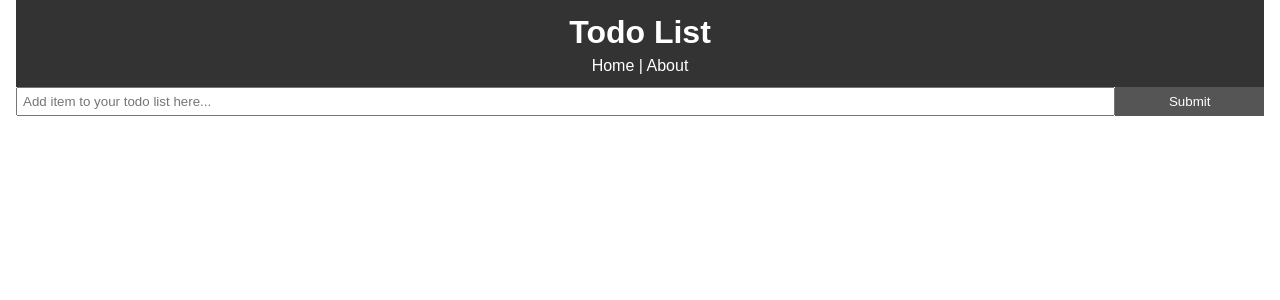
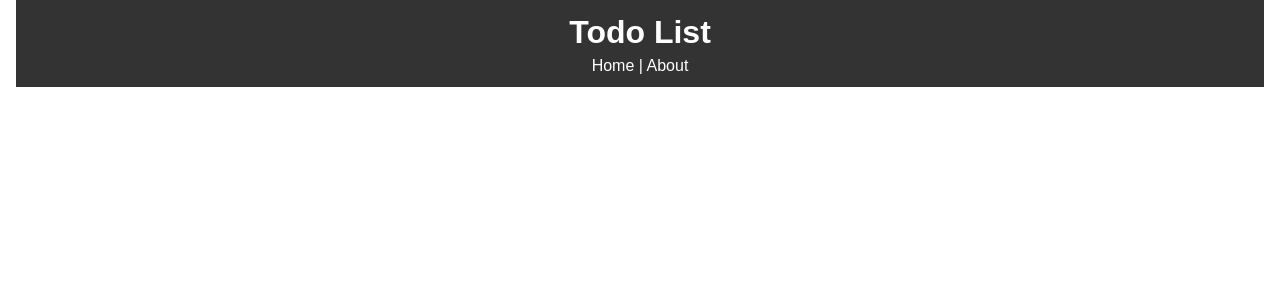
Before and after one commit to derekjbell/Todo-List-Web-App, a React (Create React App) app: page / in a window 1280 px wide. Shown: the top 300 px of the page. Built offline with nearby package versions, Linux system fonts and the light colour scheme.

Commit message:
troubleshooting homepage not loading immediately

```diff
--- a/public/index.html
+++ b/public/index.html
@@ -1,6 +1,5 @@
 <!DOCTYPE html>
 <html lang="en">
-
 
 <head>
   <meta charset="utf-8" />
--- a/src/App.js
+++ b/src/App.js
@@ -60,7 +60,7 @@ class App extends Component {
         <div className = "App" >
           <div className="container">
           <Header />
-          <Route exact path="/" render={props => (
+          <Route exact path="/Todo-List-Web-App/" render={props => (
             <React.Fragment>
             <AddTodo addTodo={this.addTodo}/>
             <Todos todos = {this.state.todos}checkComplete = {this.checkComplete}delTodo = {this.delTodo}/>
```
